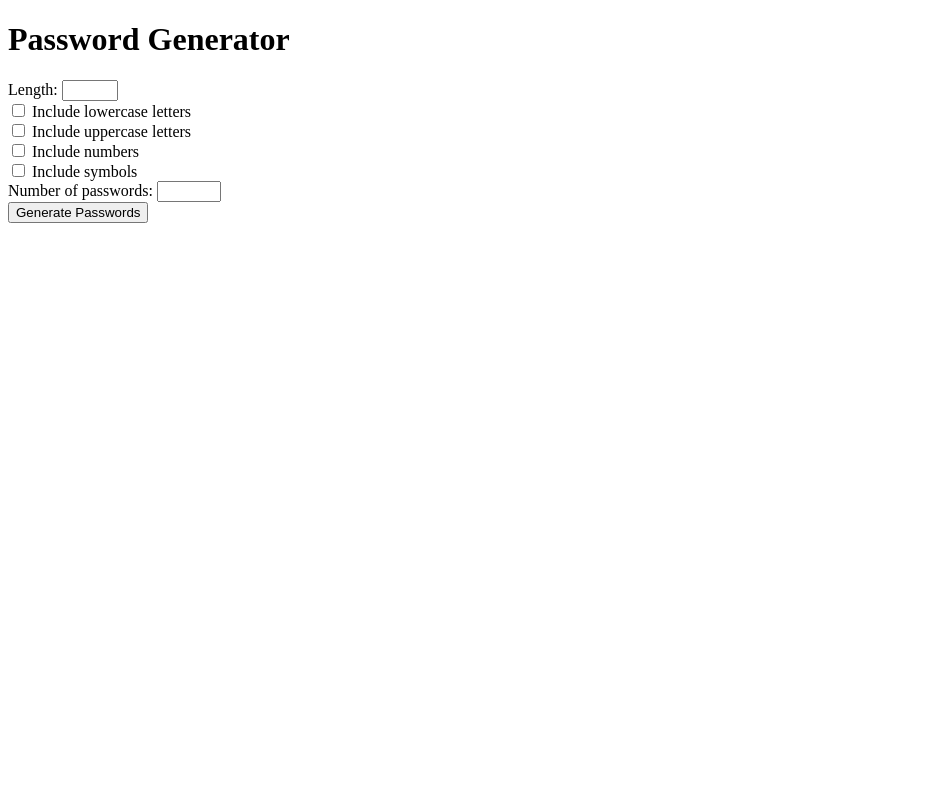
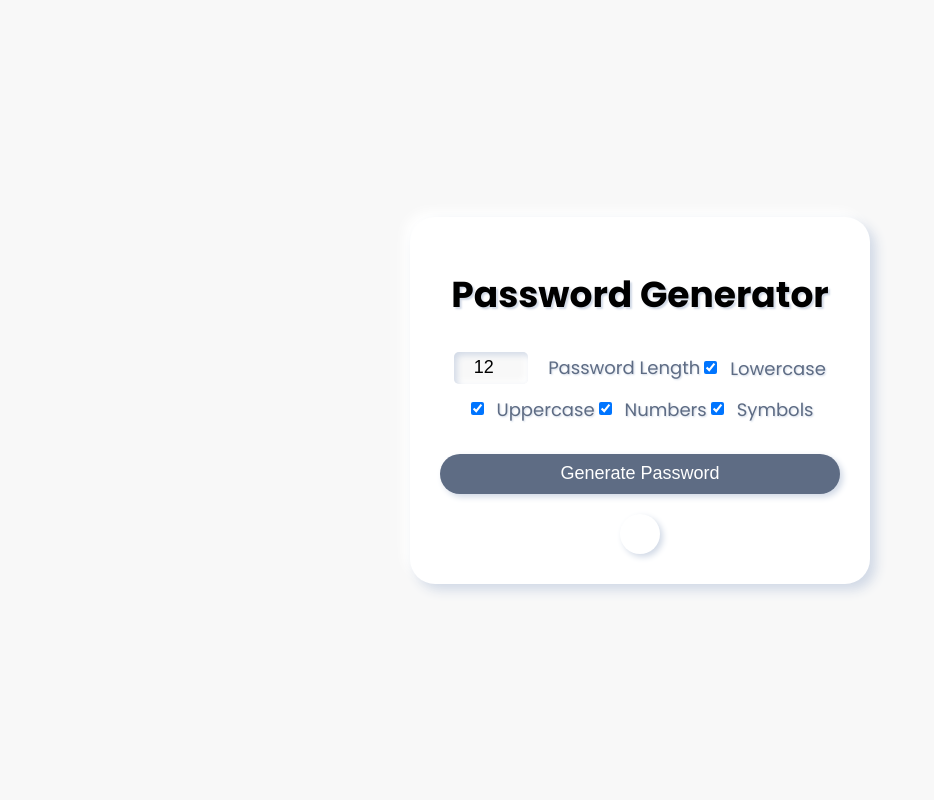
Before and after one commit to 0xtaufeeq/Password-Generator, a Flask app: page / in a window 1280 px wide. Shown: the whole page, without its empty margins (0-934 px from the left). Run offline with Flask 3, Linux system fonts and the light colour scheme; some libraries are stand-ins or nearby versions.

Commit message:
added style

```diff
--- /dev/null
+++ b/Flask Website/static/style.css
@@ -0,0 +1,104 @@
+@import url('https://fonts.googleapis.com/css?family=Poppins:400,700');
+
+body {
+  background-color: #F8F8F8;
+  font-family: 'Poppins', sans-serif;
+  display: flex;
+  justify-content: center;
+  align-items: center;
+  height: 100vh;
+  margin: 0;
+}
+
+.container {
+  width: 400px;
+  background-color: #FFFFFF;
+  box-shadow: 6px 6px 12px #d1d9e6, -6px -6px 12px #ffffff;
+  border-radius: 25px;
+  display: flex;
+  flex-direction: column;
+  justify-content: center;
+  align-items: center;
+  padding: 30px;
+}
+
+h1 {
+  font-weight: 700;
+  font-size: 36px;
+  margin-top: 20px;
+  margin-bottom: 30px;
+  text-align: center;
+  text-shadow: 2px 2px 2px #d1d9e6;
+}
+
+.options {
+  display: flex;
+  flex-wrap: wrap;
+  justify-content: center;
+  margin-bottom: 20px;
+}
+
+.option {
+  display: flex;
+  align-items: center;
+  margin-bottom: 10px;
+}
+
+.option label {
+  margin-left: 10px;
+  font-size: 18px;
+  color: #5e6c84;
+  text-shadow: 1px 1px 2px #d1d9e6;
+}
+
+.option i {
+  font-size: 20px;
+  color: #5e6c84;
+  text-shadow: 1px 1px 2px #d1d9e6;
+}
+
+#length {
+  width: 70px;
+  height: 30px;
+  font-size: 18px;
+  margin-right: 10px;
+  text-align: center;
+  border-radius: 5px;
+  border: none;
+  background-color: #F8F8F8;
+  box-shadow: inset 3px 3px 6px #d1d9e6, inset -3px -3px 6px #ffffff;
+}
+
+#generate_button {
+  width: 100%;
+  height: 40px;
+  font-size: 18px;
+  color: #FFFFFF;
+  background-color: #5E6C84;
+  border: none;
+  border-radius: 25px;
+  cursor: pointer;
+  margin-bottom: 20px;
+  box-shadow: 3px 3px 6px #d1d9e6, -3px -3px 6px #ffffff;
+}
+
+#generate_button:hover {
+  background-color: #6e7b97;
+}
+
+#generated_password {
+  font-size: 24px;
+  font-weight: 700;
+  text-align: center;
+  padding: 20px;
+  background-color: #FFFFFF;
+  border-radius: 25px;
+  box-shadow: 3px 3px 6px #d1d9e6, -3px -3px 6px #ffffff;
+}
+
+#error {
+  color: #FF0000;
+  font-size: 16px;
+  margin-bottom: 10px;
+  text-align: center;
+}
--- a/Flask Website/templates/index.html
+++ b/Flask Website/templates/index.html
@@ -2,41 +2,37 @@
 <html>
 <head>
     <title>Password Generator</title>
+    <link rel="stylesheet" href="{{ url_for('static', filename='style.css') }}">
 </head>
 <body>
-    <h1>Password Generator</h1>
-    {% if error %}
-        <p style="color: red">{{ error }}</p>
-    {% endif %}
-    <form method="POST" action="{{ url_for('generate_password') }}">
-        <label for="length">Length:</label>
-        <input type="number" name="length" min="1" max="50" required><br>
-
-        <input type="checkbox" name="include_lowercase" id="include_lowercase" value="on">
-        <label for="include_lowercase">Include lowercase letters</label><br>
-
-        <input type="checkbox" name="include_uppercase" id="include_uppercase" value="on">
-        <label for="include_uppercase">Include uppercase letters</label><br>
-
-        <input type="checkbox" name="include_numbers" id="include_numbers" value="on">
-        <label for="include_numbers">Include numbers</label><br>
-
-        <input type="checkbox" name="include_symbols" id="include_symbols" value="on">
-        <label for="include_symbols">Include symbols</label><br>
-
-        <label for="num_passwords">Number of passwords:</label>
-        <input type="number" name="num_passwords" min="1" max="100" required><br>
-
-        <input type="submit" value="Generate Passwords">
-    </form>
-
-    {% if passwords %}
-        <h2>Passwords:</h2>
-        <ul>
-            {% for password in passwords %}
-                <li>{{ password }}</li>
-            {% endfor %}
-        </ul>
-    {% endif %}
+    <div class="container">
+        <h1>Password Generator</h1>
+        <div class="options">
+            <div class="option">
+                <input type="number" id="length" name="length" min="8" max="64" value="12">
+                <label for="length">Password Length</label>
+            </div>
+            <div class="option">
+                <input type="checkbox" id="include_lowercase" name="include_lowercase" checked>
+                <label for="include_lowercase"><i class="fas fa-font"></i> Lowercase</label>
+            </div>
+            <div class="option">
+                <input type="checkbox" id="include_uppercase" name="include_uppercase" checked>
+                <label for="include_uppercase"><i class="fas fa-font"></i> Uppercase</label>
+            </div>
+            <div class="option">
+                <input type="checkbox" id="include_numbers" name="include_numbers" checked>
+                <label for="include_numbers"><i class="fas fa-hashtag"></i> Numbers</label>
+            </div>
+            <div class="option">
+                <input type="checkbox" id="include_symbols" name="include_symbols" checked>
+                <label for="include_symbols"><i class="fas fa-exclamation"></i> Symbols</label>
+            </div>
+        </div>
+        <button id="generate_button">Generate Password</button>
+        <div id="generated_password"></div>
+    </div>
+    <script src="https://kit.fontawesome.com/your-key.js" crossorigin="anonymous"></script>
+    <script src="{{ url_for('static', filename='script.js') }}"></script>
 </body>
 </html>
```
